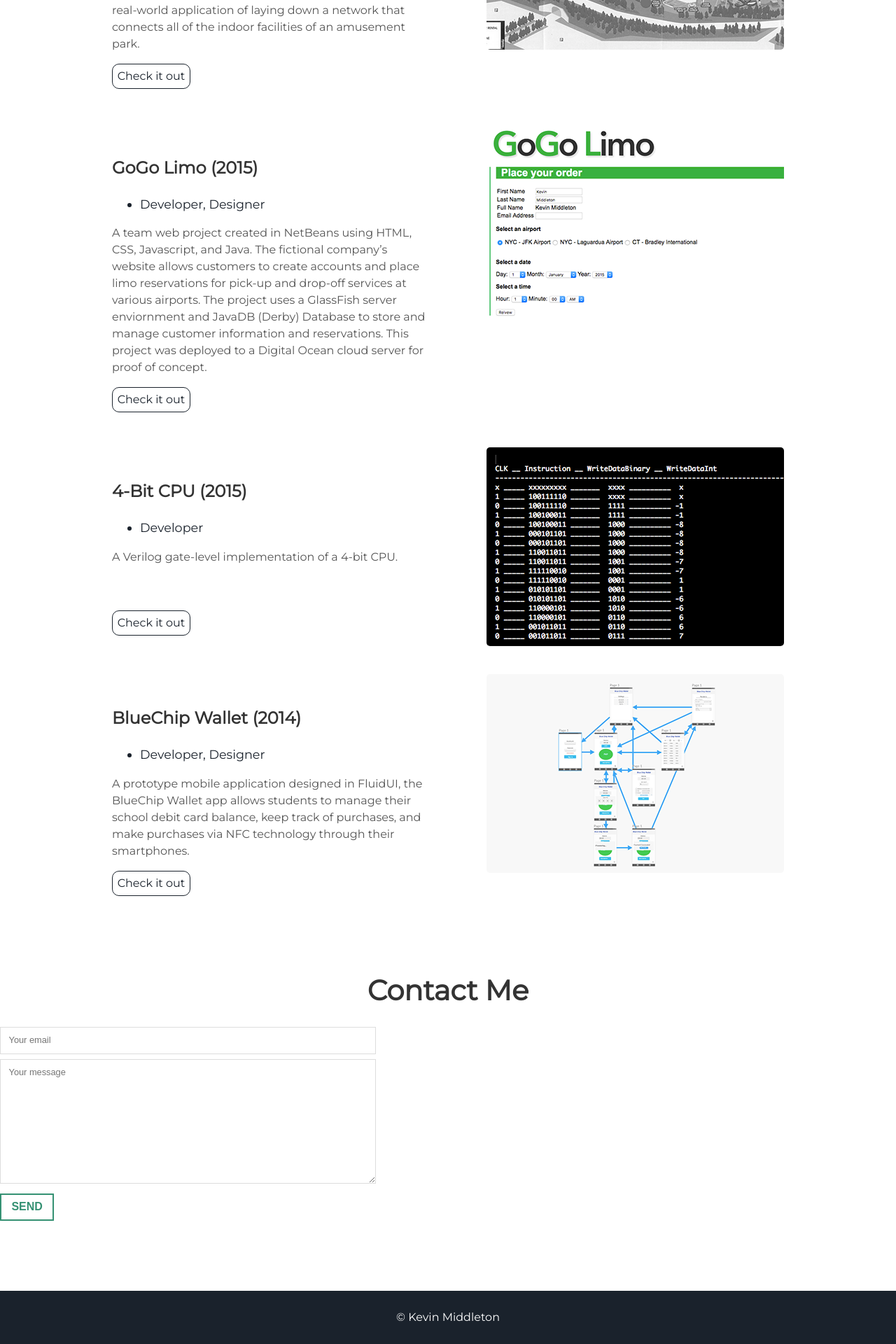
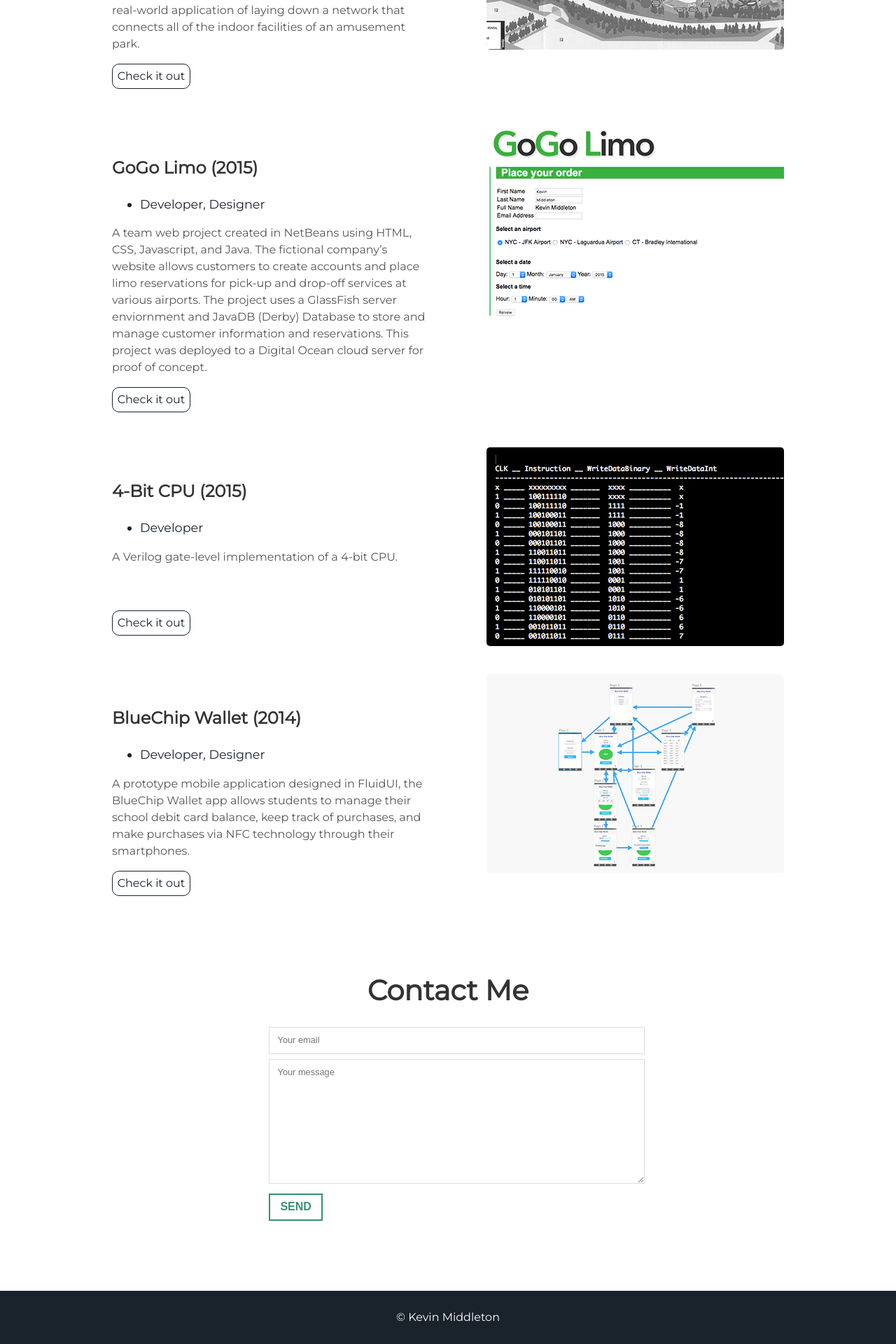
Before and after one commit to Kevin-Middleton/kevin-middleton.github.io, a Jekyll site: the page built from index.html, in a window 1280 px wide. Shown: the part 3188-5108 px from the top of the page at 70% size. Built offline with Jekyll 4.4.1, drawn with Linux system fonts in a browser that asks for light colours.

Commit message:
Update main.css

```diff
--- a/assets/css/main.css
+++ b/assets/css/main.css
@@ -32,13 +32,12 @@
       margin-bottom: 20px !important; } }
 
 .col-1-3 {
-  margin-left: auto%;
+  margin-left: auto;
   margin-right: auto;
   width: 40%; }
-@media (max-width: 860px) {
     .col-1-2 {
       width: 100% !important;
-      margin-bottom: 20px !important;}}
+      margin-bottom: 20px !important;}
 
 .col-2-3 {
   float: left;
```
